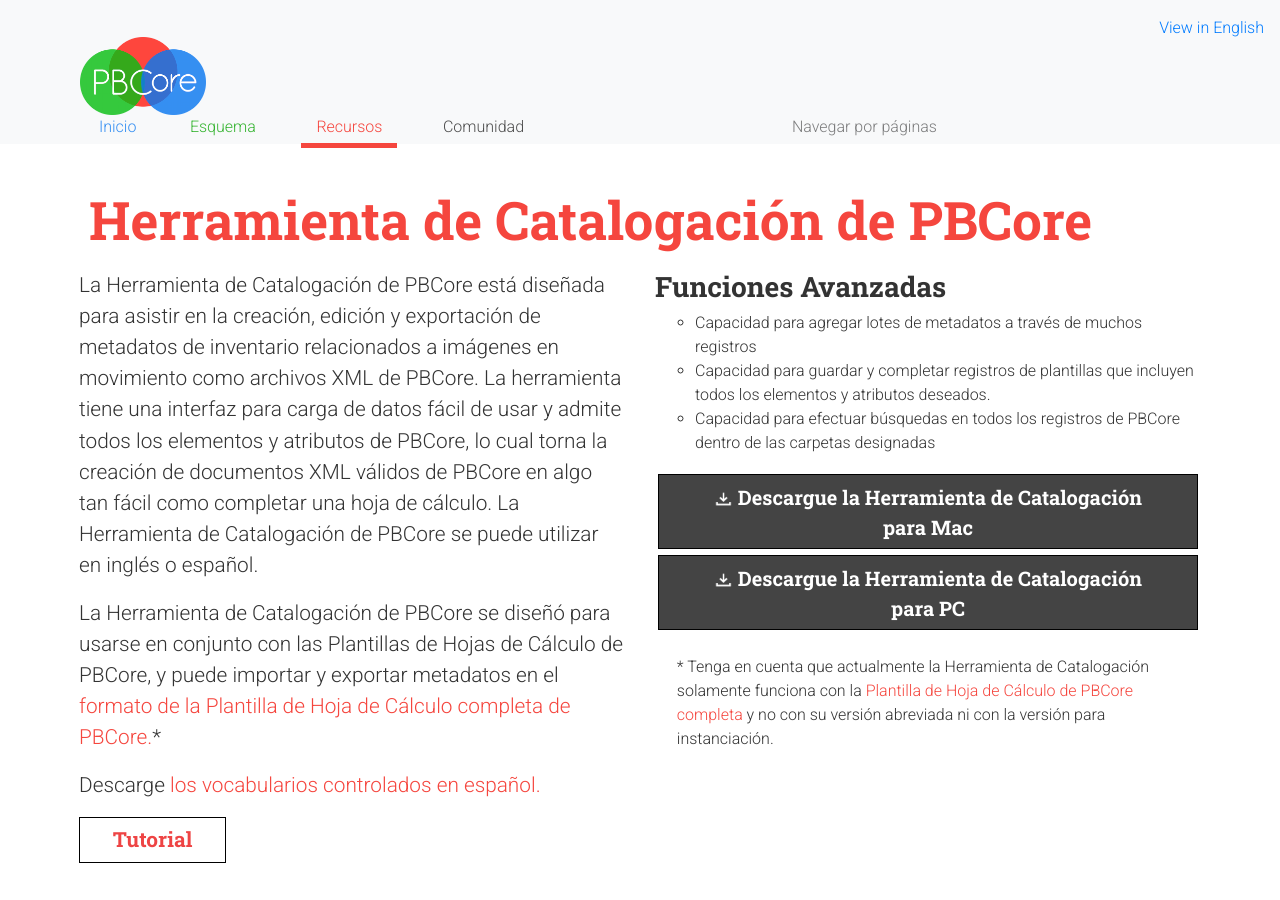
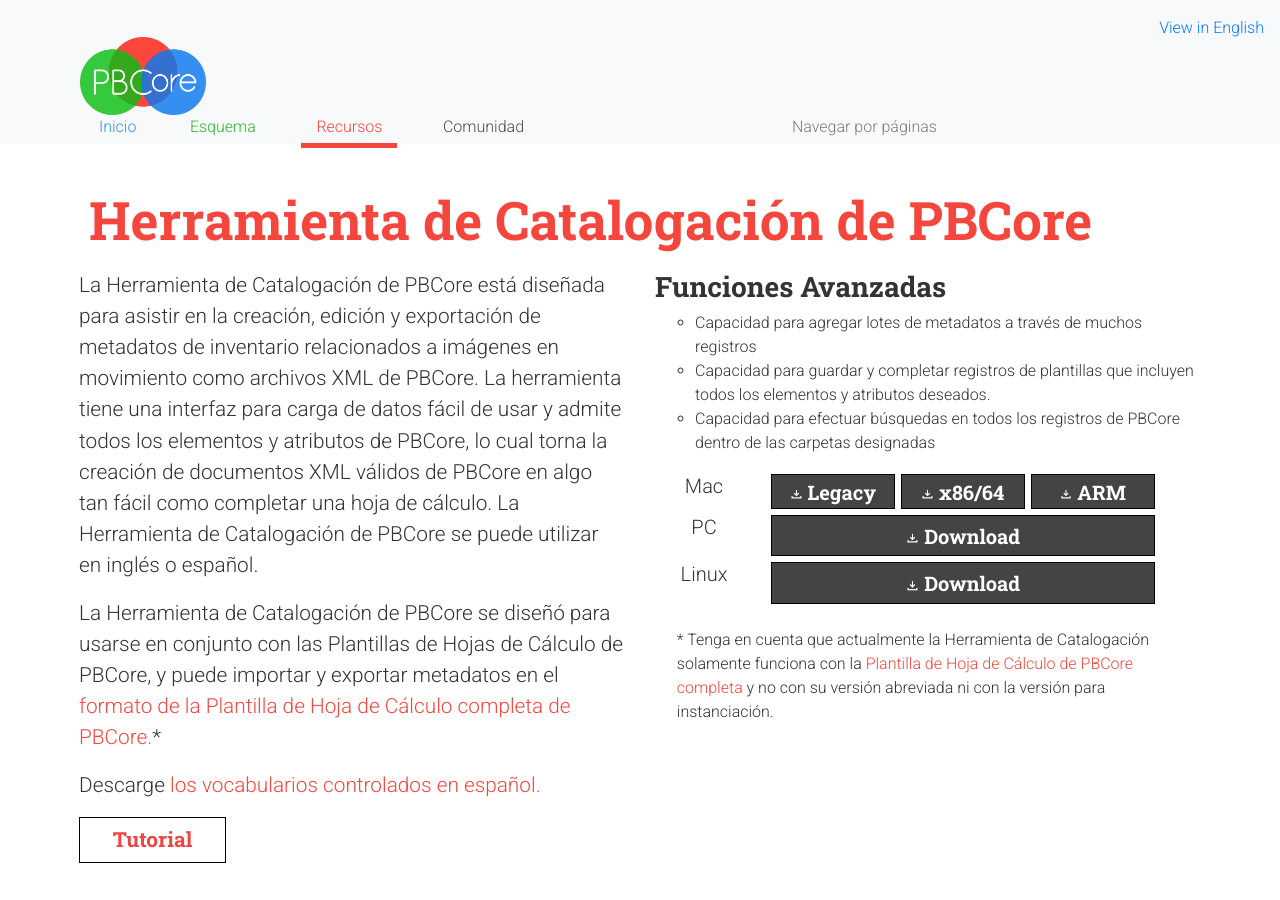
Before and after one commit to PBCore-AV-Metadata/pbcore-av-metadata-espanol, a Jekyll site: the page built from pages/cataloging-tool.md, in a window 1280 px wide and 900 px high. Built offline with Jekyll 4.4.1, drawn with Linux system fonts in a browser that asks for light colours; comment, search, counter and statistics services are not loaded.

Commit message:
update pbcore cataloging tool page

```diff
--- a/pages/cataloging-tool.md
+++ b/pages/cataloging-tool.md
@@ -47,20 +47,57 @@ keywords: ["Resources", "Tools", "Creating Records", "Cataloging", "Cataloging T
     </ul>
 
     <span class="med-text">
-      <a href="/assets/downloads/PBCore Cataloging Tool-3.0_arm64.dmg" download>
-      <button style="margin:3px;" type="button" name="button" class="pb-button pb-button-tools">
-        <img src="/assets/images/icons/download.png" alt="" style="max-width: 4%;">
-        Descargue la Herramienta de Catalogación para Mac
-      </button>
-      </a>
 
-      <a href="/assets/downloads/PBCore Cataloging Tool-3.0.exe" download>
-      <button style="margin:3px;" type="button" name="button" class="pb-button pb-button-tools">
-        <img src="/assets/images/icons/download.png" alt="" style="max-width: 4%;">
-        Descargue la Herramienta de Catalogación para PC
-      </button>
-      </a>
+      <div class="row">
+        <a class="pb-download-label">
+          Mac
+        </a>
+        <a class="pb-download-small" href="https://s3.amazonaws.com/pbcore.org/cataloging-tool/PBCore-2.1.pkg" download="">
+          <button type="button" name="button" class="pb-button pb-button-download">
+            <img src="/assets/images/icons/download.png" alt="" style="max-width: 12%;" />
+            Legacy
+          </button>
+        </a>
+        <a class="pb-download-small" href="https://s3.amazonaws.com/pbcore.org/cataloging-tool/PBCore+Cataloging+Tool-3.0_x86.dmg" download="">
+          <button type="button" name="button" class="pb-button pb-button-download">
+            <img src="/assets/images/icons/download.png" alt="" style="max-width: 12%;" />
+            x86/64
+          </button>
+        </a>
+        <a class="pb-download-small" href="https://s3.amazonaws.com/pbcore.org/cataloging-tool/PBCore+Cataloging+Tool-3.0_arm.dmg" download="">
+          <button type="button" name="button" class="pb-button pb-button-download">
+            <img src="/assets/images/icons/download.png" alt="" style="max-width: 12%;" />
+            ARM
+          </button>
+        </a>
+      </div>
+
+      <div class="row">
+        <a class="pb-download-label">
+          PC
+        </a>
+        <a class="pb-download" href="https://s3.amazonaws.com/pbcore.org/cataloging-tool/PBCore+Cataloging+Tool-3.0.exe" download="">
+          <button type="button" name="button" class="pb-button pb-button-download">
+            <img src="/assets/images/icons/download.png" alt="" style="max-width: 4%;" />
+            Download
+          </button>
+        </a>
+      </div>
+
+      <div class="row">
+
+        <a class="pb-download-label">
+          Linux
+        </a>
+        <a class="pb-download" href="https://s3.amazonaws.com/pbcore.org/cataloging-tool/pbcore_3.0_amd64.deb" download="">
+          <button type="button" name="button" class="pb-button pb-button-download">
+            <img src="/assets/images/icons/download.png" alt="" style="max-width: 4%;" />
+            Download
+          </button>
+        </a>
+      </div>
     </span>
+
     <p style="margin-top:4%; margin-left:4%;">
       * Tenga en cuenta que actualmente la Herramienta de Catalogación solamente funciona con la <a href="/spreadsheet-templates">Plantilla de Hoja de Cálculo de PBCore completa</a> y no con su versión abreviada ni con la versión para instanciación.
     </p>
```
